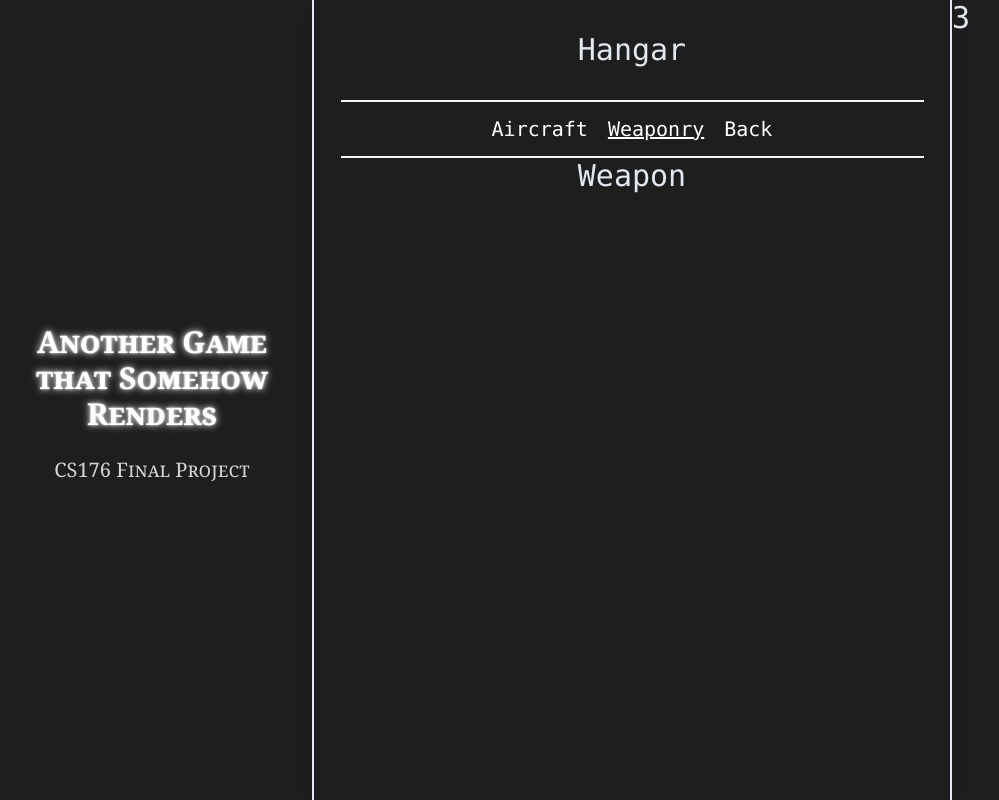
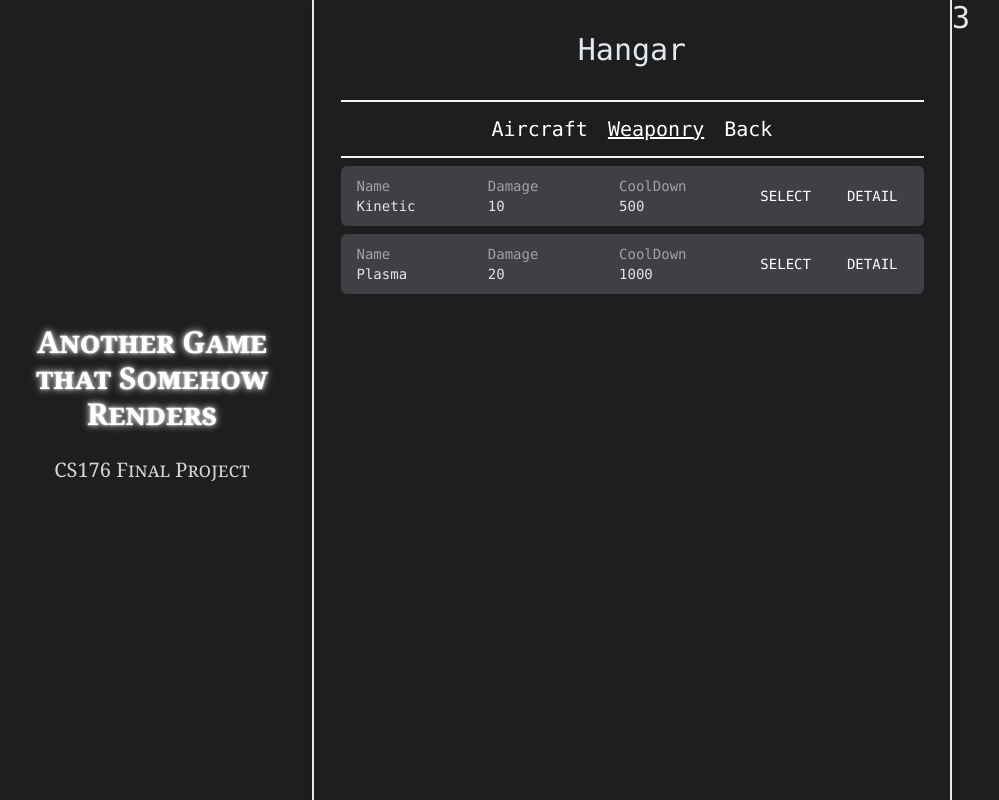
Before and after one commit to YBRua/CS176, a React (Vite) app in the folder final-project-game/: page /hangar/weaponry in a window 1280 px wide. Shown: the whole page, without its empty margins (8-1007 px from the left). Built offline with nearby package versions, Linux system fonts and the light colour scheme.

Commit message:
Updated hangar UI

```diff
--- /dev/null
+++ b/final-project-game/src/components/WeaponItem.tsx
@@ -0,0 +1,32 @@
+import { HoverGlowButton } from "./HoverGlowButton";
+import { Weapon } from "../data/weapon/weapon";
+
+import "../styles/WeaponItem.css";
+
+type WeaponItemPropTypes = {
+  weapon: Weapon;
+};
+
+export function WeaponItem(props: WeaponItemPropTypes) {
+  const { weapon } = props;
+  return (
+    <div className="weapon-item flex w-full bg-zinc-700 rounded-md transition-all hover:bg-zinc-600">
+      <div className="flex items-center text-sm gap-4 w-full mx-4">
+        <div className="w-1/4">
+          <div className="text-zinc-400">Name</div>
+          <div className="text-zinc-200">{weapon.name}</div>
+        </div>
+        <div className="w-1/4">
+          <div className="text-zinc-400">Damage</div>
+          <div className="text-zinc-200">{weapon.damage}</div>
+        </div>
+        <div className="w-1/4">
+          <div className="text-zinc-400">CoolDown</div>
+          <div className="text-zinc-200">{weapon.cooldown}</div>
+        </div>
+        <HoverGlowButton btnText="SELECT"></HoverGlowButton>
+        <HoverGlowButton btnText="DETAIL"></HoverGlowButton>
+      </div>
+    </div>
+  );
+}
--- a/final-project-game/src/data/aircraft/aircraft.ts
+++ b/final-project-game/src/data/aircraft/aircraft.ts
@@ -1,4 +1,4 @@
-import "../assets/aircraft/Interceptor.png";
+import "../../assets/aircraft/Interceptor.png";
 import AIRCRAFTS from "./aircraft.json";
 
 export interface Aircraft {
--- /dev/null
+++ b/final-project-game/src/data/weapon/weapon.json
@@ -0,0 +1,16 @@
+[
+    {
+        "id": 1,
+        "name": "Kinetic",
+        "description": "Basic",
+        "cooldown": 500,
+        "damage": 10
+    },
+    {
+        "id": 2,
+        "name": "Plasma",
+        "description": "Baseline",
+        "cooldown": 1000,
+        "damage": 20
+    }
+]
--- /dev/null
+++ b/final-project-game/src/data/weapon/weapon.ts
@@ -0,0 +1,18 @@
+import WEAPONS from './weapon.json';
+
+
+export interface Weapon {
+    id: number;
+    name: string;
+    description: string;
+    cooldown: number;
+    damage: number;
+}
+
+export function loadWeapons(): Weapon[] {
+    return WEAPONS;
+}
+
+export function getWeaponById(id: number): Weapon | null {
+    return WEAPONS.find((weapon) => weapon.id === id) || null;
+}
--- a/final-project-game/src/main.tsx
+++ b/final-project-game/src/main.tsx
@@ -8,6 +8,8 @@ import { HangarView } from "./views/HangarView";
 import { AircraftView } from "./views/AircraftView";
 
 import "./styles/main.css";
+import { WeaponView } from "./views/WeaponView";
+import { HangarIndex } from "./views/HangarIndex";
 
 ReactDOM.createRoot(document.getElementById("root")!).render(
   <React.StrictMode>
@@ -17,8 +19,12 @@ ReactDOM.createRoot(document.getElementById("root")!).render(
           <Route index element={<IndexView />}></Route>
           <Route path="shop" element={<h1>Shop</h1>}></Route>
           <Route path="hangar" element={<HangarView></HangarView>}>
-            <Route path="aircraft" element={<AircraftView></AircraftView>}></Route>
-            <Route path="weaponry" element={<h2>Weapon</h2>}></Route>
+            <Route index element={<HangarIndex></HangarIndex>}></Route>
+            <Route
+              path="aircraft"
+              element={<AircraftView></AircraftView>}
+            ></Route>
+            <Route path="weaponry" element={<WeaponView></WeaponView>}></Route>
           </Route>
           <Route path="levels" element={<h1>Level Selection</h1>}></Route>
         </Route>
--- /dev/null
+++ b/final-project-game/src/styles/WeaponItem.css
@@ -0,0 +1,5 @@
+.weapon-item {
+  height: 60px;
+  padding-top: 10px;
+  padding-bottom: 10px;
+}
--- /dev/null
+++ b/final-project-game/src/views/HangarIndex.tsx
@@ -0,0 +1,9 @@
+import "../styles/main.css";
+
+export function HangarIndex() {
+  return (
+    <div className=" py-32">
+      <h1>Select Aircraft or Weapon</h1>
+    </div>
+  );
+}
--- /dev/null
+++ b/final-project-game/src/views/WeaponView.tsx
@@ -0,0 +1,19 @@
+import { WeaponItem } from "../components/WeaponItem";
+import { loadWeapons } from "../data/weapon/weapon";
+
+import "../styles/main.css";
+
+export function WeaponView() {
+  const weapons = loadWeapons();
+  return (
+    <div className="w-11/12 py-2">
+      <ul className="flex flex-col gap-2">
+        {weapons.map((weapon) => (
+          <li key={weapon.id}>
+            <WeaponItem weapon={weapon}></WeaponItem>
+          </li>
+        ))}
+      </ul>
+    </div>
+  );
+}
```
